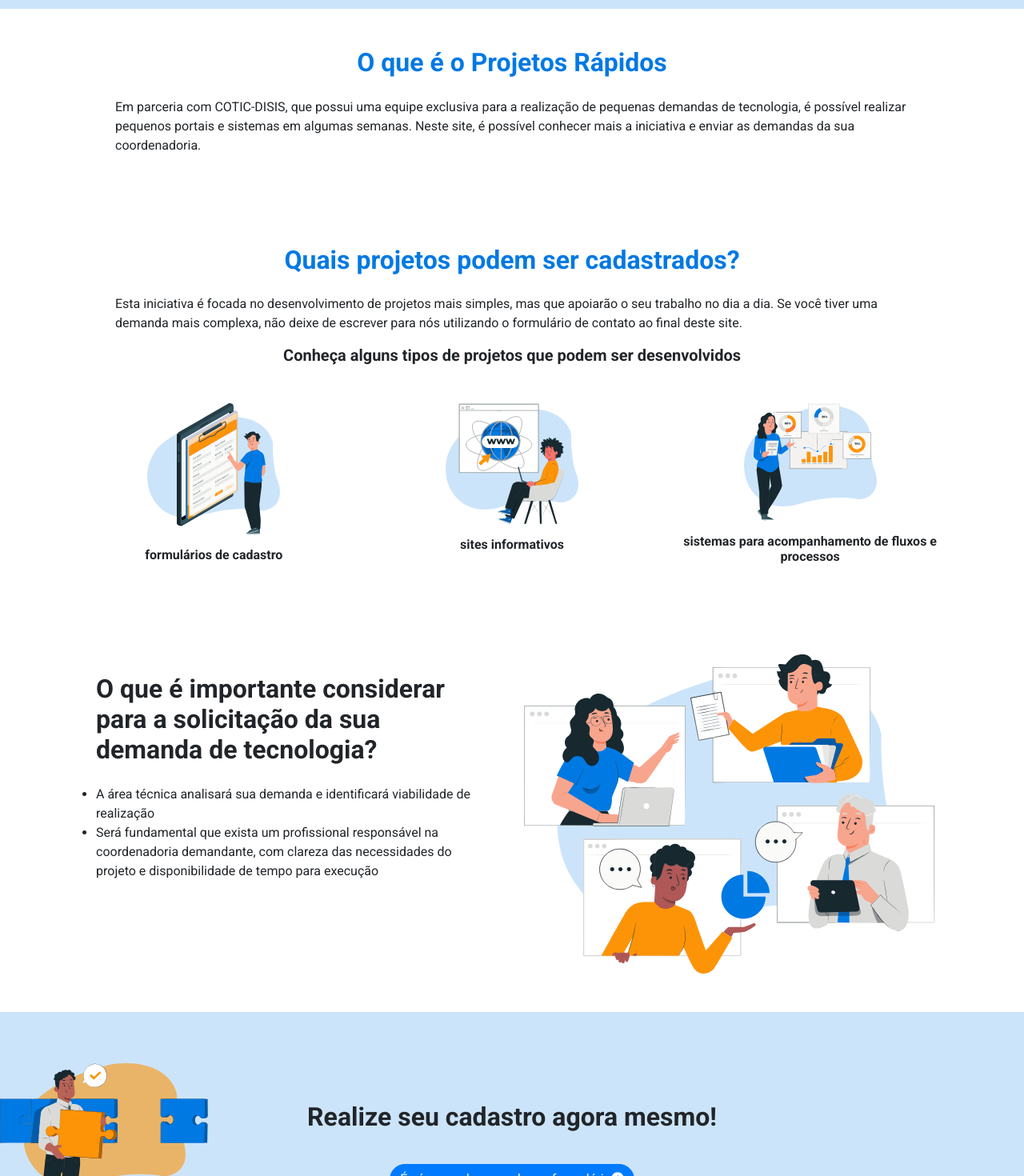
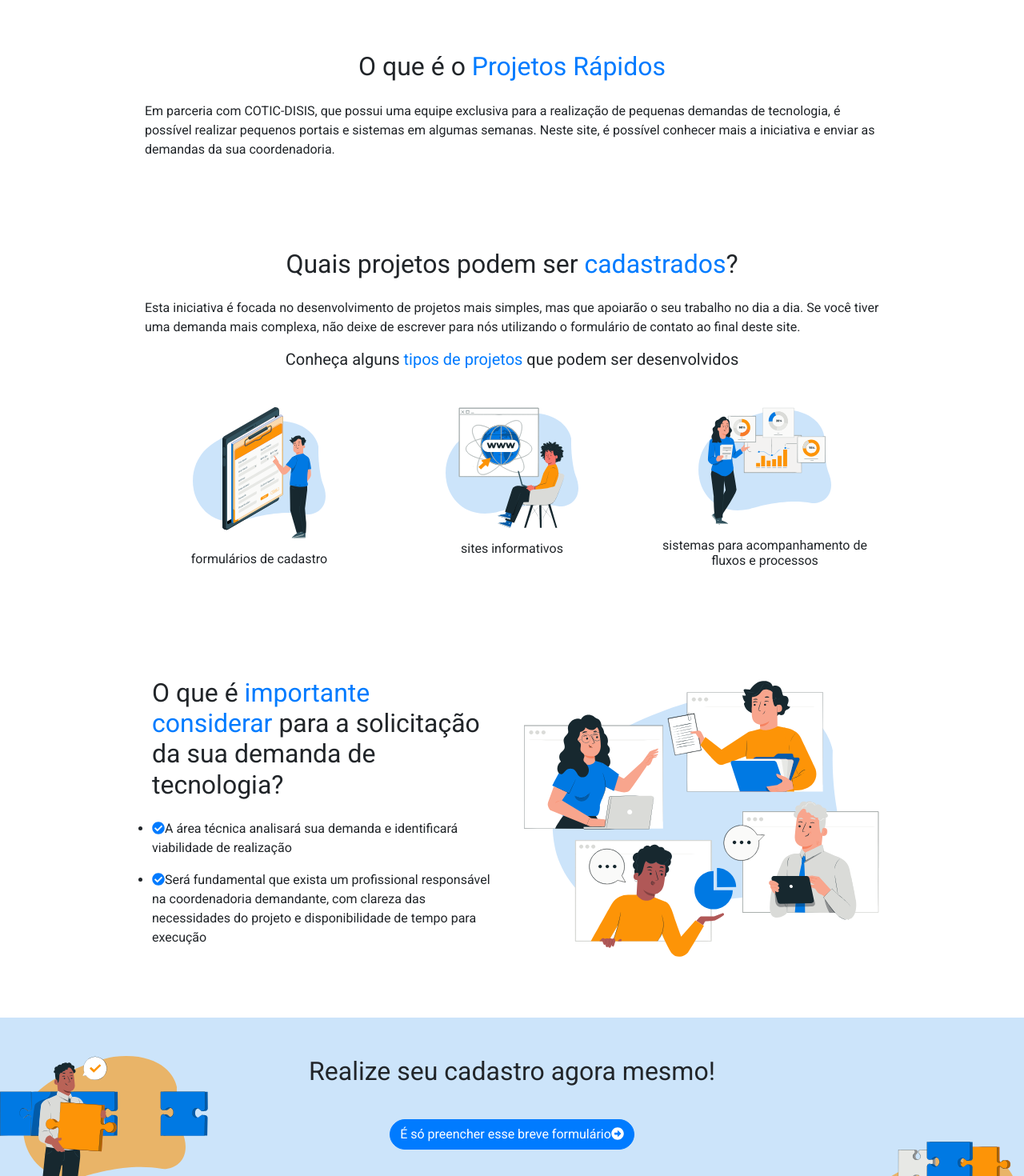
Before and after one commit to prefeiturasp/SME-ProjetosRapidos-FrontEnd, a React (Create React App) app: page /projetosrapidos/ in a window 1280 px wide. Shown: the part 720-2190 px from the top of the page at 80% size. Built offline with nearby package versions, Linux system fonts and the light colour scheme.

Commit message:
Refatora secoes home

```diff
--- a/src/components/Home/Home.jsx
+++ b/src/components/Home/Home.jsx
@@ -1,8 +1,11 @@
-import React, { Component } from "react";
+import React from "react";
 import { Figura1SecaoRegras, Figura2RealizarCadastro, Figura2SecaoRegras, Figura3SecaoRegras, FiguraPontosImportantes, FiguraRealizarCadastro, FiguraSecaoBanner } from "resources/assets";
 import Menu from "../MenuSuperior/Menu";
 import { Rodape } from "../Rodape";
 import Button from "components/shared/button/Button";
+
+import {FontAwesomeIcon} from "@fortawesome/react-fontawesome";
+import {faCheckCircle} from "@fortawesome/free-solid-svg-icons";
 
 export default function Home(props){
 
@@ -37,16 +40,28 @@
     },
   };
 
+  function Section({children, styleProps ={}, className='', bgColor = ''}) {
+    return(
+      <div style={{...styleProps, backgroundColor: bgColor}} className={className}>
+        <section className="container">
+          <div className="mx-md-5 p-3 p-md-5">
+            {children}
+          </div>
+        </section>
+      </div>
+    );
+  };
+
   const renderHeaderSection = () => {
     const { title, subtitle, img, ctaTitle, bgColor, cta } = sections["headerSection"];
     return (
-      <div style={{backgroundColor: bgColor}}>
-        <div className="row mx-5 p-5">
+      <Section bgColor={bgColor}>
+        <div className="row">
           <div className="col-lg-6 p-4">
-            <h1 className="font-weight-bold mb-4" style={{color: '#0079E3'}}>
+            <h1 className="fw-bold mb-4" style={{color: '#0079E3'}}>
               {title}
             </h1>
-            <h4 className="font-weight-bold">
+            <h4 className="fw-bold">
               {subtitle}
             </h4>
             <Button
@@ -62,37 +77,37 @@
             />
           </div>
         </div>
-    </div>
+      </Section>
     );
   }
 
   const renderAboutSection = () => {
     const { title, body } = sections["aboutSection"];
     return (
-      <div className="mx-5 p-5">
-        <h2 className="text-center font-weight-bold mb-4" style={{color: '#0079E3'}}>
-          {title}
+      <Section className="mt-5">
+        <h2 className="text-center fw-bold mb-4">
+          O que é o <span className="text-primary">Projetos Rápidos</span>
         </h2>
-        <p className="mx-5">
+        <p>
           {body}
         </p>
-      </div>
+      </Section>
     );
   };
 
   const renderProjectRulesSection = () => {
     const { title, body } = sections["projectRulesSection"];
     return (
-      <div className="mx-5 p-5">
-        <h2 className="text-center font-weight-bold mb-4" style={{color: '#0079E3'}}>
-          {title}
+      <Section>
+        <h2 className="text-center fw-bold mb-4">
+          Quais projetos podem ser <span className="text-primary">cadastrados</span>?
         </h2>
-        <p className="mx-5">
+        <p>
           {body}
         </p>
 
-        <h5 className="text-center font-weight-bold mb-5">
-          Conheça alguns tipos de projetos que podem ser desenvolvidos
+        <h5 className="text-center fw-bold mb-5">
+          Conheça alguns <span className="text-primary">tipos de projetos</span> que podem ser desenvolvidos
         </h5>
 
         <div className="row d-flex justify-content-around">
@@ -102,7 +117,7 @@
               alt="Acompanhamento no desenvolvimento escolar"
               className="img-fluid rounded"
             />
-            <h6 className="font-weight-bold my-3">formulários de cadastro</h6>
+            <h6 className="fw-bold my-3">formulários de cadastro</h6>
           </div>
 
           <div className="col-lg-4 text-center">
@@ -111,7 +126,7 @@
               alt="Acompanhamento no desenvolvimento escolar"
               className="img-fluid rounded"
             />
-            <h6 className="font-weight-bold my-3">sites informativos</h6>
+            <h6 className="fw-bold my-3">sites informativos</h6>
           </div>
 
           <div className="col-lg-4 text-center">
@@ -120,26 +135,29 @@
               alt="Acompanhamento no desenvolvimento escolar"
               className="img-fluid rounded"
             />
-            <h6 className="font-weight-bold my-3">sistemas para acompanhamento de fluxos e processos</h6>
+            <h6 className="fw-bold my-3">sistemas para acompanhamento de fluxos e processos</h6>
           </div>
         </div>
-      </div>
+      </Section>
     );
   };
 
   const renderConsiderSection = () => {
     const { title, img } = sections["considerSection"];
     return (
-      <div className="row mx-5 p-5">
+      <Section>
+        <div className="row">
           <div className="col-lg-6 p-4">
-          <h2 className="font-weight-bold mb-4">
-            {title}
+            <h2 className="fw-bold mb-4">
+            O que é <span className="text-primary">importante considerar</span> para a solicitação da sua demanda de tecnologia?
             </h2>
             <ul className="m-0 p-0">
-            <li>
+              <li className="my-3">
+                <FontAwesomeIcon icon={faCheckCircle} className="stretched-link me-2 text-primary"/>
                 A área técnica analisará sua demanda e identificará viabilidade de realização
               </li>
-            <li>
+              <li className="my-3">
+                <FontAwesomeIcon icon={faCheckCircle} className="stretched-link me-2 text-primary"/>
                 Será fundamental que exista um profissional responsável na coordenadoria demandante, com clareza das necessidades do projeto e disponibilidade de tempo para execução
               </li>
             </ul>
@@ -152,26 +170,28 @@
             />
           </div>
         </div>
+      </Section>
     );
   };
 
   const renderSignupSection = () => {
     const { title, bgColor, ctaTitle } = sections["signupSection"];
     return (
-      <div style={{backgroundColor: bgColor, position: 'relative', overflow: 'hidden', paddingTop: '5%'}}>
+        <Section bgColor={bgColor} styleProps={{position: 'relative', overflow: 'hidden'}}>
           <img
             src={FiguraRealizarCadastro}
             alt="Acompanhamento no desenvolvimento escolar"
-          className="img-fluid rounded position-absolute"
+            className="img-fluid rounded position-absolute d-none d-lg-block"
+            style={{left: 0}}
           />
           <img
             src={Figura2RealizarCadastro}
             alt="Acompanhamento no desenvolvimento escolar"
-          className="img-fluid rounded position-absolute"
+            className="img-fluid rounded position-absolute d-none d-md-block"
             style={{right: 0, bottom: '-40%'}}
           />
-        <div className="text-center mx-5 pt-5 p-5">
-          <h2 className="font-weight-bold mb-4">
+          <div className="text-center">
+            <h2 className="fw-bolder mb-4">
               {title}
             </h2>
             <Button
@@ -179,14 +199,14 @@
               iconRight='arrow-circle-alt'
             />
           </div>
-      </div>
+        </Section>
     );
   };
 
   return (
     <div>
       <Menu {...props} />
-      <div id="conteudo" className="w-100 desenvolvimento-escolar">
+      <div id="conteudo" className="w-100">
           {renderHeaderSection()}
           {renderAboutSection()}
           {renderProjectRulesSection()}
```
Lines whose indentation alone changed are shown as unchanged.
